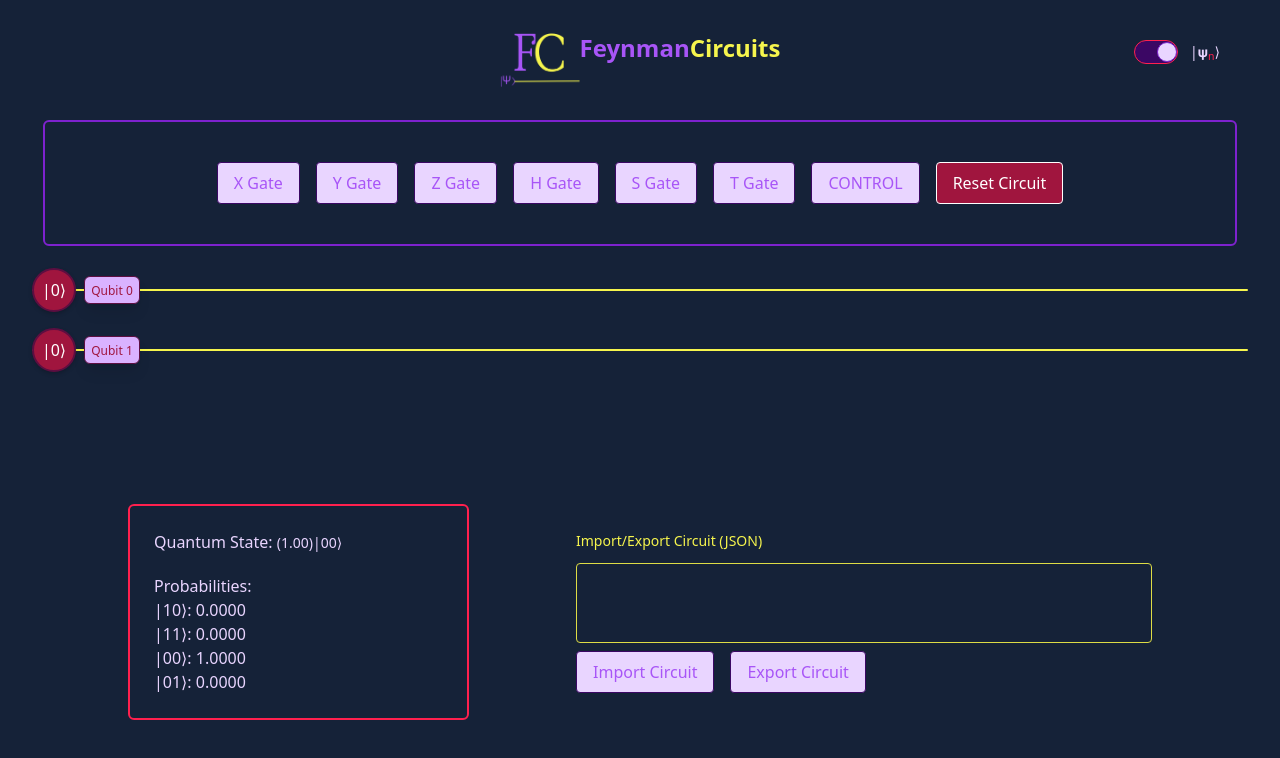
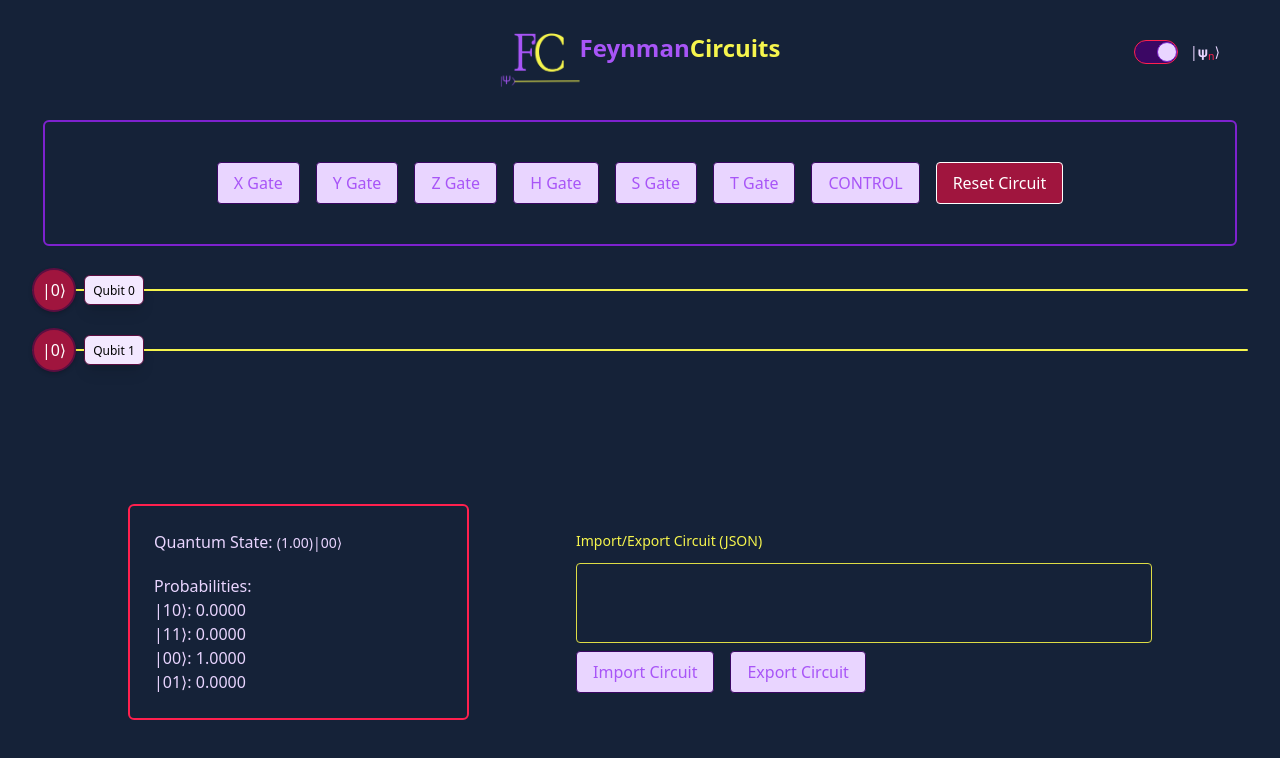
Before and after one commit to KDhanak/Feynman-Circuits, a SvelteKit app in the folder frontend/: page / in a window 1280 px wide. Both pictures are taken after a click on the label "|𝛙⟩". Shown: the top 758 px of the page. Built offline with nearby package versions, Linux system fonts and the light colour scheme; some icons are missing.

Commit message:
Intuitive Design for the input labels in multiqubit mode.

```diff
--- a/frontend/src/components/MultiWireDropZone.svelte
+++ b/frontend/src/components/MultiWireDropZone.svelte
@@ -74,7 +74,7 @@
 					if (target) updateQubitLabel(wire.qubit, target.value);
 				}}
 				placeholder="Label"
-				class="z-10 w-14 h-7 text-xs border scroll-px-0.5 text-center border-ternary-3 text-ternary-2 rounded-md bg-purple-300 shadow-lg"
+				class="z-10 w-15 h-7.5 px-1.5 cursor-text hover:scale-110 transition-transform duration-300 ease-in-out text-xs border border-ternary-3 text-black text-center rounded-md bg-purple-100 shadow-lg focus:outline-none focus:ring-1 focus:ring-purple-600 focus:border-purple-600"
 			/>
 
 			<!-- Show gates placed on the wire -->
```
